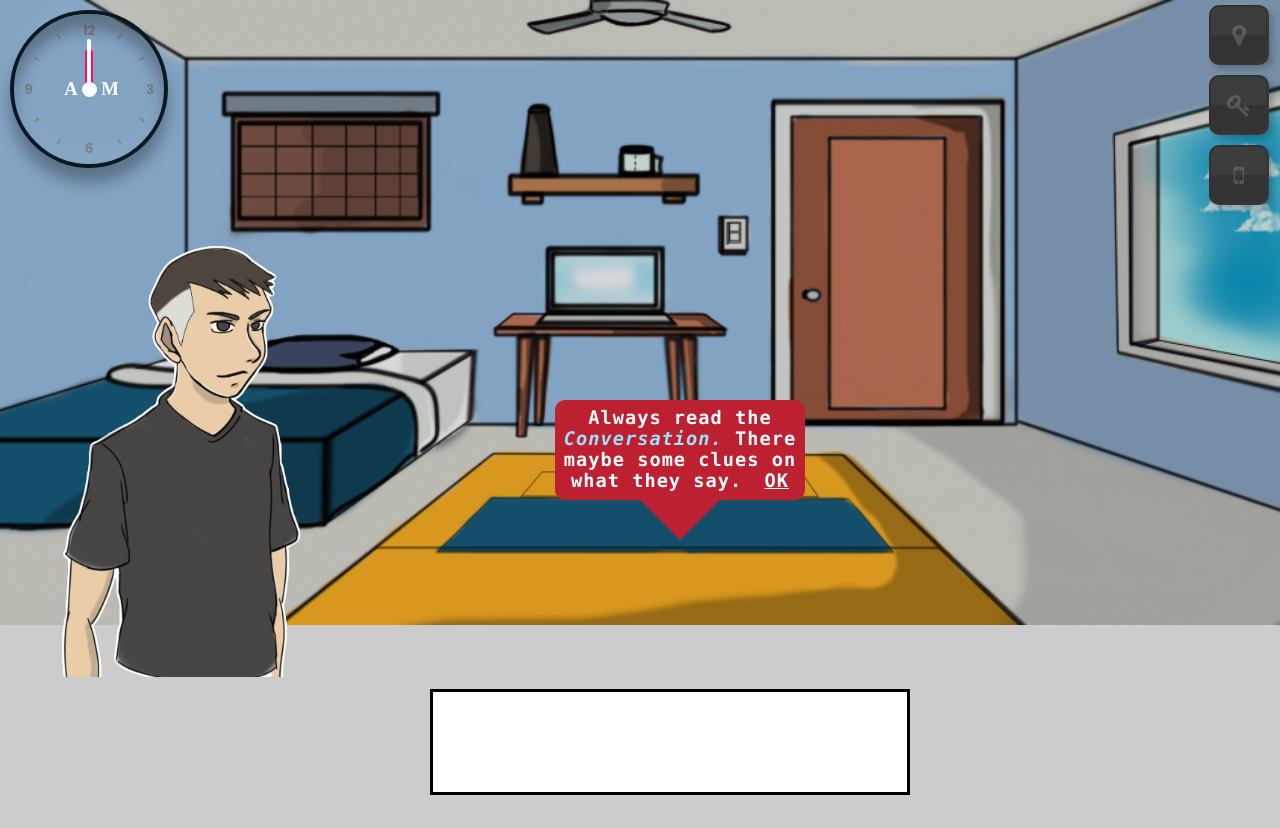
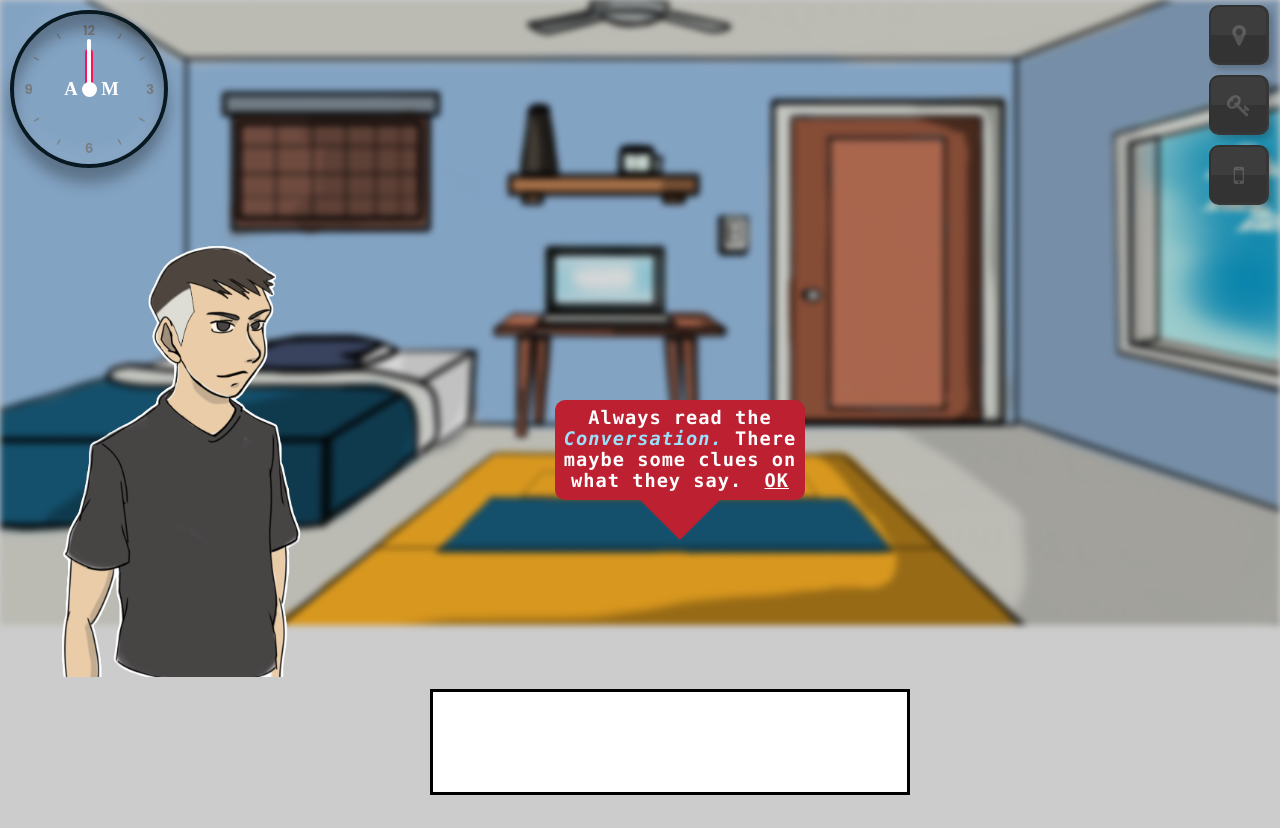
Before and after one commit to jmNepomuceno/LostNCorner, a plain HTML site: page page3.html in a window 1280 px wide. Shown: the top 828 px of the page. Drawn offline with nearby package versions, Linux system fonts and the light colour scheme.

Commit message:
Update page3.css

```diff
--- a/page3.css
+++ b/page3.css
@@ -19,7 +19,7 @@ body{
 	height: 100%;
 	z-index: -1;
 
-	/* filter: blur(3px); */
+	 filter: blur(3px);
 }/* inedit ko opacity HAHA*/
 
 /*CONSTANT DISPLAY IN EVERY PAGE/SCREEN*/
```
